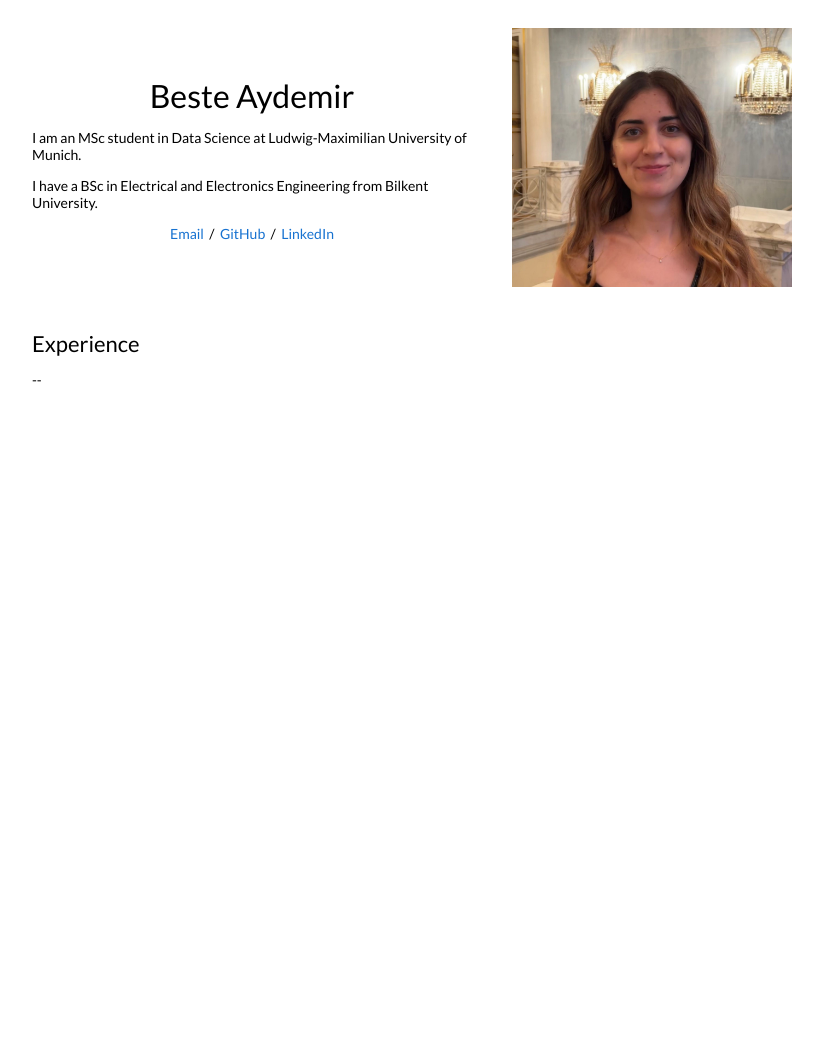
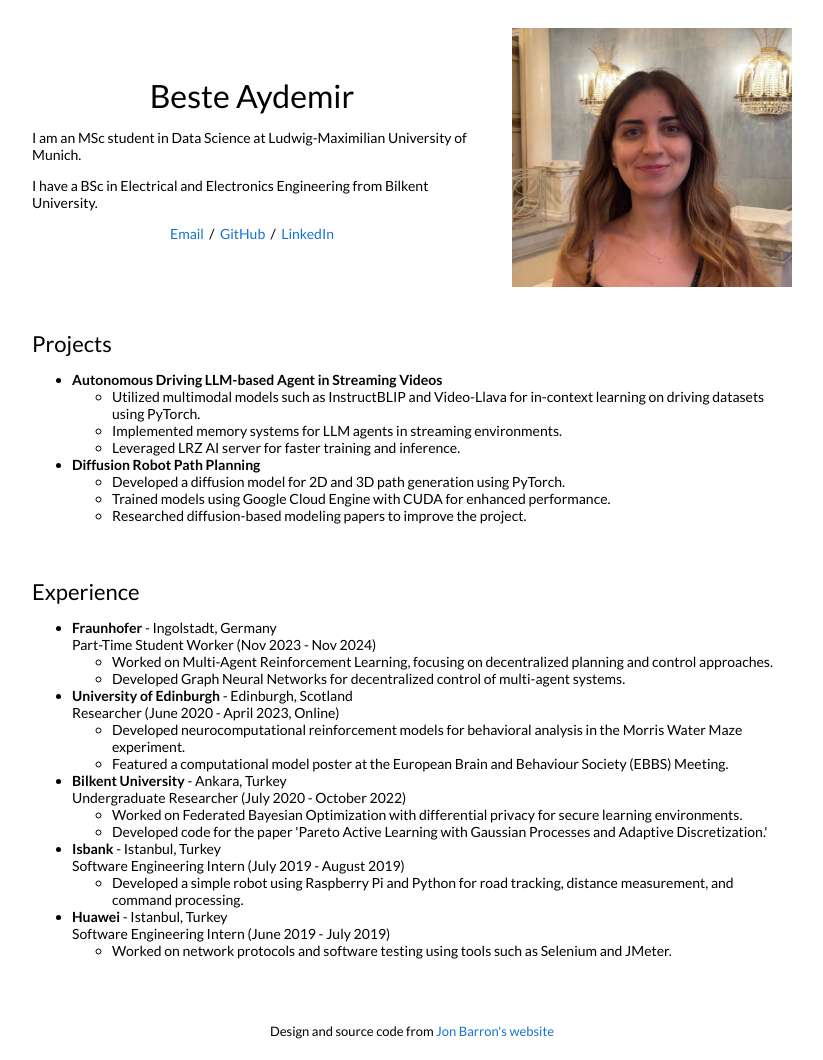
Before and after one commit to besteaydemir/besteaydemir.github.io, a Jekyll site: the page built from _posts/2023-08-09-pairwise.markdown, in a window 1280 px wide. Shown: the whole page, without its empty margins (228-1051 px from the left). Built offline with Jekyll 4.4.1, drawn with Linux system fonts in a browser that asks for light colours; before the commit the page ends 900 px from its top, so only the background shows below that.

Commit message:
Update default.html

```diff
--- a/_layouts/default.html
+++ b/_layouts/default.html
@@ -11,15 +11,12 @@
 
     gtag('config', 'G-E00L9PT3V9');
   </script>
-  <title>{{ site.name }}</title>
+  <title>Beste Aydemir</title>
 
   <meta content="text/html; charset=utf-8" http-equiv="Content-Type">
-
-  <meta name="author" content="{{ site.name }}" />
+  <meta name="author" content="Beste Aydemir" />
   <meta name="viewport" content="width=device-width, initial-scale=1">
-
-  <link rel="stylesheet" type="text/css" href="{{ site.baseurl }}/style.css" />
-  <link rel="canonical" href="{{ page.url | replace:'index.html','' | prepend: site.baseurl | prepend: site.url }}">
+  <link rel="stylesheet" type="text/css" href="style.css" />
   <link href="https://fonts.googleapis.com/css?family=Lato:400,700,400italic,700italic" rel="stylesheet" type="text/css">
 
 </head>
@@ -31,18 +28,13 @@
         <table style="width:100%;border:0px;border-spacing:0px;border-collapse:separate;margin-right:auto;margin-left:auto;">
           <tr style="padding:0px">
             <td style="padding:2.5%;width:60%;vertical-align:middle">
-              <h1>
-                Beste Aydemir
-              </h1>
-              <p>I am an MSc student in Data Science at Ludwig-Maximilian University of Munich.
-              </p>
-              <p>
-                I have a BSc in Electrical and Electronics Engineering from Bilkent University.
-              </p>
+              <h1>Beste Aydemir</h1>
+              <p>I am an MSc student in Data Science at Ludwig-Maximilian University of Munich.</p>
+              <p>I have a BSc in Electrical and Electronics Engineering from Bilkent University.</p>
               <p style="text-align:center">
-                <a target="_blank" href="https://mailhide.io/e/1AzQKiqM"> Email</a> &nbsp;/&nbsp;
+                <a target="_blank" href="https://mailhide.io/e/1AzQKiqM">Email</a> &nbsp;/&nbsp;
                 <a href="https://github.com/besteaydemir">GitHub</a> &nbsp;/&nbsp;
-                <a href="https://www.linkedin.com/in/besteaydemir/"> LinkedIn </a>
+                <a href="https://www.linkedin.com/in/besteaydemir/">LinkedIn</a>
               </p>
             </td>
             <td style="padding:2.5%;width:40%;max-width:40%">
@@ -51,197 +43,76 @@
           </tr>
         </table>
 
+        <!-- Projects Section -->
+        <table style="width:100%;border:0px;border-spacing:0px;border-collapse:separate;margin-right:auto;margin-left:auto;">
+          <tr>
+            <td style="padding:2.5%;width:100%;vertical-align:middle">
+              <h2>Projects</h2>
+              <ul>
+                <li><strong>Autonomous Driving LLM-based Agent in Streaming Videos</strong><br/>
+                  <ul>
+                    <li>Utilized multimodal models such as InstructBLIP and Video-Llava for in-context learning on driving datasets using PyTorch.</li>
+                    <li>Implemented memory systems for LLM agents in streaming environments.</li>
+                    <li>Leveraged LRZ AI server for faster training and inference.</li>
+                  </ul>
+                </li>
+                <li><strong>Diffusion Robot Path Planning</strong><br/>
+                  <ul>
+                    <li>Developed a diffusion model for 2D and 3D path generation using PyTorch.</li>
+                    <li>Trained models using Google Cloud Engine with CUDA for enhanced performance.</li>
+                    <li>Researched diffusion-based modeling papers to improve the project.</li>
+                  </ul>
+                </li>
+              </ul>
+            </td>
+          </tr>
+        </table>
+
+        <!-- Experience Section -->
         <table style="width:100%;border:0px;border-spacing:0px;border-collapse:separate;margin-right:auto;margin-left:auto;">
           <tr>
             <td style="padding:2.5%;width:100%;vertical-align:middle">
               <h2>Experience</h2>
-              <p>
-                --
-              </p>
+              <ul>
+                <li><strong>Fraunhofer</strong> - Ingolstadt, Germany <br/>
+                  Part-Time Student Worker (Nov 2023 - Nov 2024)<br/>
+                  <ul>
+                    <li>Worked on Multi-Agent Reinforcement Learning, focusing on decentralized planning and control approaches.</li>
+                    <li>Developed Graph Neural Networks for decentralized control of multi-agent systems.</li>
+                  </ul>
+                </li>
+                <li><strong>University of Edinburgh</strong> - Edinburgh, Scotland <br/>
+                  Researcher (June 2020 - April 2023, Online)<br/>
+                  <ul>
+                    <li>Developed neurocomputational reinforcement models for behavioral analysis in the Morris Water Maze experiment.</li>
+                    <li>Featured a computational model poster at the European Brain and Behaviour Society (EBBS) Meeting.</li>
+                  </ul>
+                </li>
+                <li><strong>Bilkent University</strong> - Ankara, Turkey <br/>
+                  Undergraduate Researcher (July 2020 - October 2022)<br/>
+                  <ul>
+                    <li>Worked on Federated Bayesian Optimization with differential privacy for secure learning environments.</li>
+                    <li>Developed code for the paper 'Pareto Active Learning with Gaussian Processes and Adaptive Discretization.'</li>
+                  </ul>
+                </li>
+                <li><strong>Isbank</strong> - Istanbul, Turkey <br/>
+                  Software Engineering Intern (July 2019 - August 2019)<br/>
+                  <ul>
+                    <li>Developed a simple robot using Raspberry Pi and Python for road tracking, distance measurement, and command processing.</li>
+                  </ul>
+                </li>
+                <li><strong>Huawei</strong> - Istanbul, Turkey <br/>
+                  Software Engineering Intern (June 2019 - July 2019)<br/>
+                  <ul>
+                    <li>Worked on network protocols and software testing using tools such as Selenium and JMeter.</li>
+                  </ul>
+                </li>
+              </ul>
             </td>
           </tr>
         </table>
-<!--         <table style="width:100%;border:0px;border-spacing:0px;border-collapse:separate;margin-right:auto;margin-left:auto;">
 
-          {% for post in site.posts %}
-          {% for cat in post.categories %}
-          {% if cat == 'research' %}
-          <tr>
-            <td style="padding:2.5%;width:25%;vertical-align:middle;min-width:120px">
-              <img src="/tn{{post.image}}" alt="project image" style="width:auto; height:auto; max-width:100%;" />
-            </td>
-            <td style="padding:2.5%;width:75%;vertical-align:middle">
-              <h3>{{post.title}}</h3>
-              <br>
-              {{post.authors}}
-
-              <br>
-              <em>{{post.venue}}</em>, {{ post.date | date: "%Y" }}
-              <br>
-              {% if post.arxiv %}
-              <a href="{{post.arxiv}}">arxiv</a> /
-              {% endif %}
-              {% if post.video %}
-              <a href="{{post.video}}">video</a> /
-              {% endif %}
-              {% if post.code %}
-              <a href="{{post.code}}">code</a> /
-              {% endif %}
-              {% if post.poster %}
-              <a href="{{post.poster}}">poster</a> /
-              {% endif %}
-              {% if post.slides %}
-              <a href="{{post.slides}}">slides</a> /
-              {% endif %}
-              {% if post.website %}
-              <a href="{{post.website}}">website</a> /
-              {% endif %}
-              {% if post.youtube %}
-              <a href="{{post.youtube}}">youtube</a> /
-              {% endif %}
-              <p></p>
-              {{ post.excerpt }}
-            </td>
-          </tr>
-          {% endif %}
-          {% endfor %}
-          {% endfor %}
-        </table>
-        <br>
-        <br>
-        <br>
-        <table style="width:100%;border:0px;border-spacing:0px;border-collapse:separate;margin-right:auto;margin-left:auto;">
-          <tr>
-            <td style="padding:2.5%;width:100%;vertical-align:middle">
-              <h2>Intel Projects</h2>
-              <p>Besides my work on the RealSense depth sensors and the publications above, a sampling of my publicly disclosed work
-              </p>
-            </td>
-          </tr>
-        </table>
-        <table style="width:100%;border:0px;border-spacing:0px;border-collapse:separate;margin-right:auto;margin-left:auto;">
-
-          {% for post in site.posts %}
-          {% for cat in post.categories %}
-          {% if cat == 'Intel' %}
-          <tr>
-            <td style="padding:2.5%;width:25%;vertical-align:middle;min-width:120px">
-              <img src="/tn{{post.image}}" alt="project image" style="width:auto; height:auto; max-width:100%;" />
-            </td>
-            <td style="padding:2.5%;width:75%;vertical-align:middle">
-              <h3>{{post.title}}</h3>
-              <br>
-              <em>{{post.categories}} {{post.course}}</em>
-              <br>
-              {{ post.date | date: "%Y-%m-%d" }}
-
-              <br>
-              {% if post.website %}
-              <a href="{{post.website}}">website</a> /
-              {% endif %}
-              {% if post.paper %}
-              <a href="{{post.paper}}">paper</a> /
-              {% endif %}
-              {% if post.patent %}
-              <a href="{{post.patent}}">patent</a> /
-              {% endif %}
-              {% if post.patent2 %}
-              <a href="{{post.patent2}}">patent #2</a> /
-              {% endif %}
-              {% if post.patent3 %}
-              <a href="{{post.patent3}}">patent #3</a> /
-              {% endif %}
-              {% if post.video %}
-              <a href="{{post.video}}">video</a> /
-              {% endif %}
-              {% if post.video2 %}
-              <a href="{{post.video2}}">video #2</a> /
-              {% endif %}
-              {% if post.code %}
-              <a href="{{post.code}}">code</a> /
-              {% endif %}
-              {% if post.poster %}
-              <a href="{{post.poster}}">poster</a> /
-              {% endif %}
-              {% if post.slides %}
-              <a href="{{post.slides}}">slides</a> /
-              {% endif %}
-              <p></p>
-              {{ post.excerpt }}
-            </td>
-          </tr>
-          {% endif %}
-          {% endfor %}
-          {% endfor %}
-        </table>
-        <br>
-        <br>
-        <br>
-        <table style="width:100%;border:0px;border-spacing:0px;border-collapse:separate;margin-right:auto;margin-left:auto;">
-          <tr>
-            <td style="padding:2.5%;width:100%;vertical-align:middle">
-              <h2>Other Projects</h2>
-              <p> These include coursework, side projects and unpublished research work.
-              </p>
-            </td>
-          </tr>
-        </table>
-        <table style="width:100%;border:0px;border-spacing:0px;border-collapse:separate;margin-right:auto;margin-left:auto;">
-
-          {% for post in site.posts %}
-          {% for cat in post.categories %}
-          {% if cat != 'research' and cat != 'Intel' %}
-          <tr>
-            <td style="padding:2.5%;width:25%;vertical-align:middle;min-width:120px">
-              <img src="/tn{{post.image}}" alt="project image" style="width:auto; height:auto; max-width:100%;" />
-            </td>
-            <td style="padding:2.5%;width:75%;vertical-align:middle">
-              <h3>{{post.title}}</h3>
-              <br>
-              <em>{{post.categories}} {{post.course}}</em>
-              <br>
-              {{ post.date | date: "%Y-%m-%d" }}
-
-              <br>
-              {% if post.website %}
-              <a href="{{post.website}}">website</a> /
-              {% endif %}
-              {% if post.paper %}
-              <a href="{{post.paper}}">paper</a> /
-              {% endif %}
-              {% if post.patent %}
-              <a href="{{post.patent}}">patent</a> /
-              {% endif %}
-              {% if post.patent2 %}
-              <a href="{{post.patent2}}">patent #2</a> /
-              {% endif %}
-              {% if post.patent3 %}
-              <a href="{{post.patent3}}">patent #3</a> /
-              {% endif %}
-              {% if post.video %}
-              <a href="{{post.video}}">video</a> /
-              {% endif %}
-              {% if post.video2 %}
-              <a href="{{post.video2}}">video #2</a> /
-              {% endif %}
-              {% if post.code %}
-              <a href="{{post.code}}">code</a> /
-              {% endif %}
-              {% if post.poster %}
-              <a href="{{post.poster}}">poster</a> /
-              {% endif %}
-              {% if post.slides %}
-              <a href="{{post.slides}}">slides</a> /
-              {% endif %}
-              <p></p>
-              {{ post.excerpt }}
-            </td>
-          </tr>
-          {% endif %}
-          {% endfor %}
-          {% endfor %}
-        </table>
-
+        <!-- Footer Section -->
         <table style="width:100%;border:0px;border-spacing:0px;border-collapse:separate;margin-right:auto;margin-left:auto;">
           <tr>
             <td style="padding:0px">
@@ -254,7 +125,7 @@
         </table>
       </td>
     </tr>
-  </table> -->
+  </table>
 </body>
 
 </html>
```
